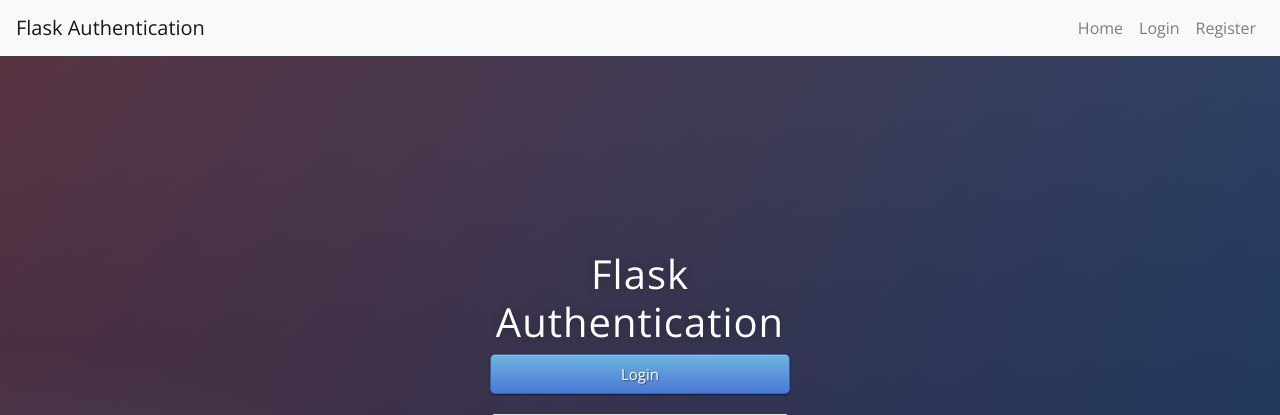
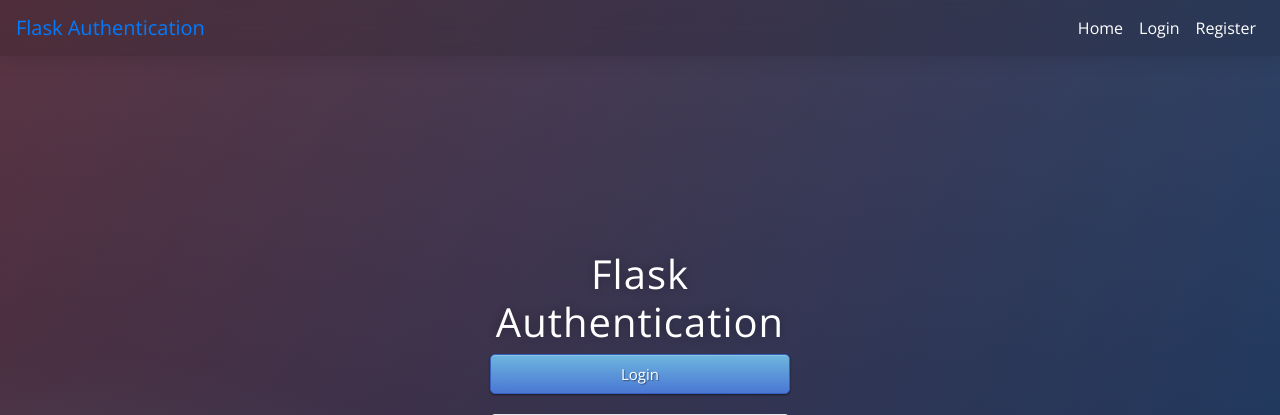
Before and after one commit to IrishEgie/web_auth_py, a Flask app: page / in a window 1280 px wide. Shown: the top 415 px of the page. Run offline with Flask 3, Linux system fonts and the light colour scheme; some libraries are stand-ins or nearby versions.

Commit message:
update: edited the nav bar

```diff
--- a/static/css/styles.css
+++ b/static/css/styles.css
@@ -69,3 +69,18 @@ input {
 	transition: box-shadow .5s ease;
 }
 input:focus { box-shadow: inset 0 -5px 45px rgba(100,100,100,0.4), 0 1px 1px rgba(255,255,255,0.2); }
+
+
+.navbar {
+    background-color: rgba(0, 0, 0, 0.123); /* White background with transparency */
+    backdrop-filter: blur(20px); /* Apply blur effect */
+    box-shadow: 0 4px 20px rgba(0, 0, 0, 0.1); /* Optional: add shadow for depth */
+}
+
+.nav-link {
+    color: #ffffff; /* Change link color if necessary */
+}
+
+.nav-link:hover {
+    color: #007bff; /* Bootstrap's primary color on hover */
+}
--- a/templates/auth/login.html
+++ b/templates/auth/login.html
@@ -2,7 +2,7 @@
 
 {% block content %}
 
-{% include 'partials/alert_message.html' %}
+{% include 'components/alert_message.html' %}
 
 <div class="box">
   <h1>Login</h1>
--- a/templates/auth/register.html
+++ b/templates/auth/register.html
@@ -10,7 +10,7 @@
         <button type="submit" class="btn btn-primary btn-block btn-large" data-bs-toggle="modal" data-bs-target="#simpleModal">Sign me up.</button>
     </form>
 </div>
-{% include 'partials/alert_message.html' %}
+{% include 'components/alert_message.html' %}
 
 
 {% endblock %}
--- a/templates/base.html
+++ b/templates/base.html
@@ -10,7 +10,7 @@
 </head>
 
 <body>
-    <nav class="navbar navbar-expand-lg navbar-light bg-light">
+    <nav class="navbar navbar-expand-lg">
         <a class="navbar-brand" href="/">Flask Authentication</a>
         <div class="collapse navbar-collapse">
             <ul class="navbar-nav ml-auto">
--- a/templates/components/alert_message.html
+++ b/templates/components/alert_message.html
@@ -1,5 +1,5 @@
 {% if message %}
-<div id="alert-message" class="alert alert-{{ alert_type }}" role="alert">
+<div id="alert-message" class="alert alert-{{ alert_type }} text-center" role="alert">
   {{ message }}
 </div>
 <script>
--- a/templates/secrets.html
+++ b/templates/secrets.html
@@ -1,7 +1,7 @@
 {% extends "base.html" %}
 {% block content %}
 
-{% include 'partials/alert_message.html' %}
+{% include 'components/alert_message.html' %}
 
 <div class="container">
   <h1 class="title">Welcome {{ name }}</h1>
```
